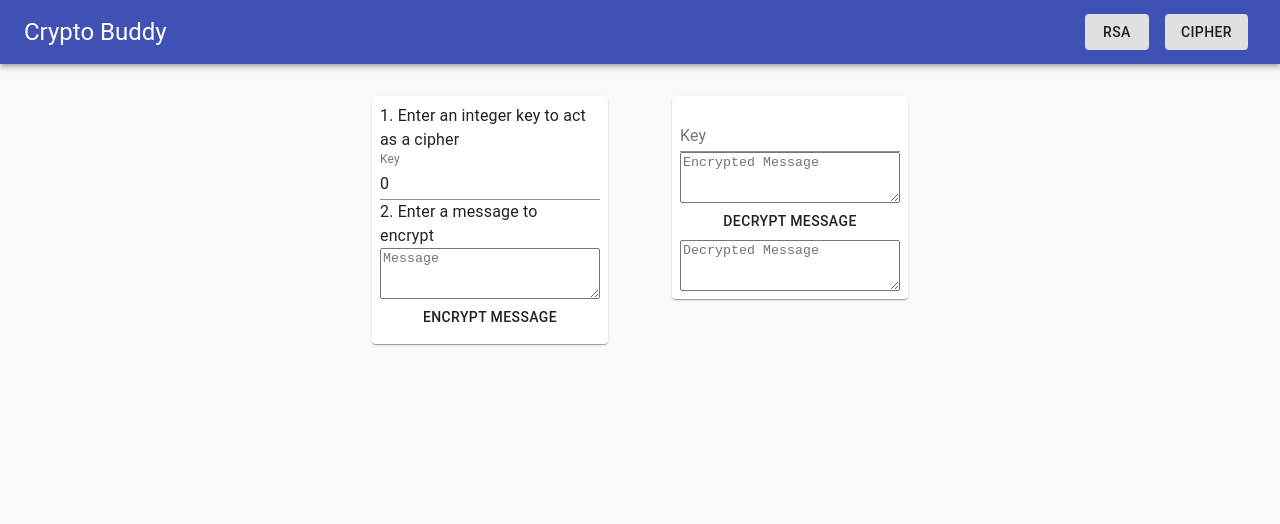
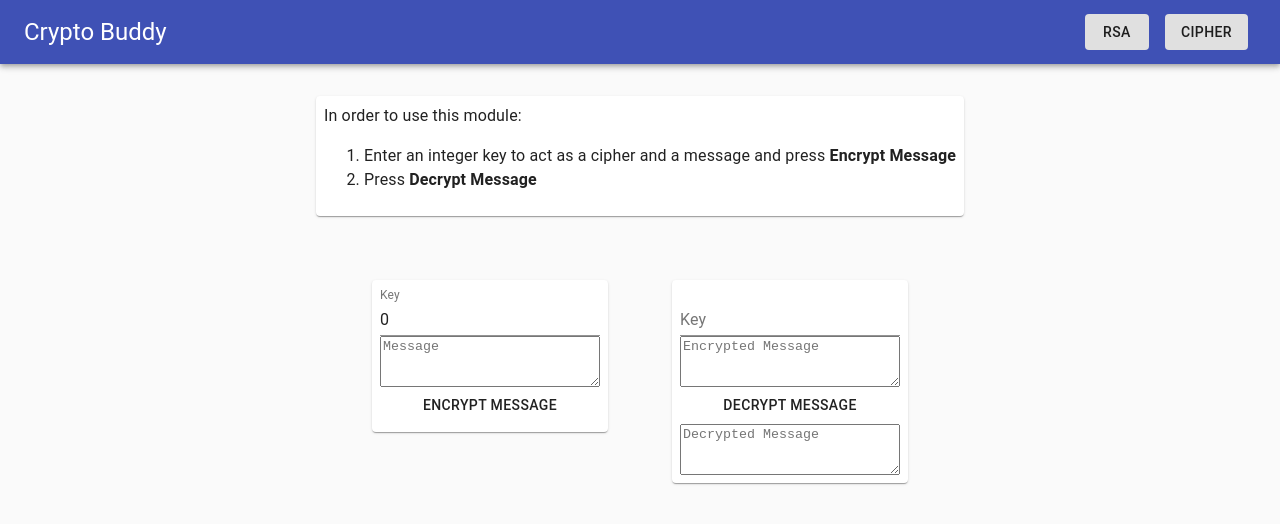
Before and after one commit to ilknarf/crypto-buddy, a React (Create React App) app: page /cipher in a window 1280 px wide. Shown: the top 524 px of the page. Built offline with nearby package versions, Linux system fonts and the light colour scheme.

Commit message:
add cipher

```diff
--- a/src/pages/Cipher.js
+++ b/src/pages/Cipher.js
@@ -1,6 +1,6 @@
 import React, {useState} from 'react';
 
-import {FormControl, TextField, Container, Button, Typography, makeStyles, TextareaAutosize } from '@material-ui/core';
+import {FormControl, TextField, Container, Button, Typography, makeStyles, Box, TextareaAutosize } from '@material-ui/core';
 
 import Panel from '../components/Panel';
 import Card from '../components/Card';
@@ -17,7 +17,7 @@ const useStyles = makeStyles({
   container: {
     display: 'flex',
     justifyContent: 'center',
-  }
+  },
 });
 
 function Cipher(props) {
@@ -38,20 +38,32 @@ function Cipher(props) {
     setDecrypted(cipher.decrypt(encrypted, currKey));
   }
 
+  function CipherInfo() {
     return (
+      <Panel>
+        <Card>
+          <Typography>
+            In order to use this module:
+            <ol>
+              <li> Enter an integer key to act as a cipher and a message and press <strong>Encrypt Message</strong></li>
+              <li> Press <strong>Decrypt Message</strong></li>
+            </ol>
+          </Typography>
+        </Card>
+      </Panel>
+    )
+  }
+
+  return (
+    <Box>
+      <Container className={classes.container}>
+        <CipherInfo />
+      </Container>
       <Container className={classes.container}>
         <Panel>
           <Card>
             <FormControl>
-            <Typography>
-              1. Enter an integer key to act <br />
-              as a cipher
-            </Typography>
               <TextField label="Key" value={key} onChange={setState(setKey)} type="number" />
-            <Typography>
-              2. Enter a message to <br />
-              encrypt
-            </Typography>
               <TextareaAutosize placeholder="Message" value={message} onChange={setState(setMessage)} rowsMin={3} />
               <Button onClick={encryptMessage}>
                 Encrypt Message
@@ -72,6 +84,7 @@ function Cipher(props) {
           </Card>
         </Panel>
       </Container>
+    </Box>
   )
 }
 
--- a/src/pages/Rsa.js
+++ b/src/pages/Rsa.js
@@ -13,7 +13,7 @@ const useStyles = makeStyles({
   container: {
     display: 'flex',
     justifyContent: 'center',
-  }
+  },
 });
 
 
```
Lines whose indentation alone changed are shown as unchanged.
